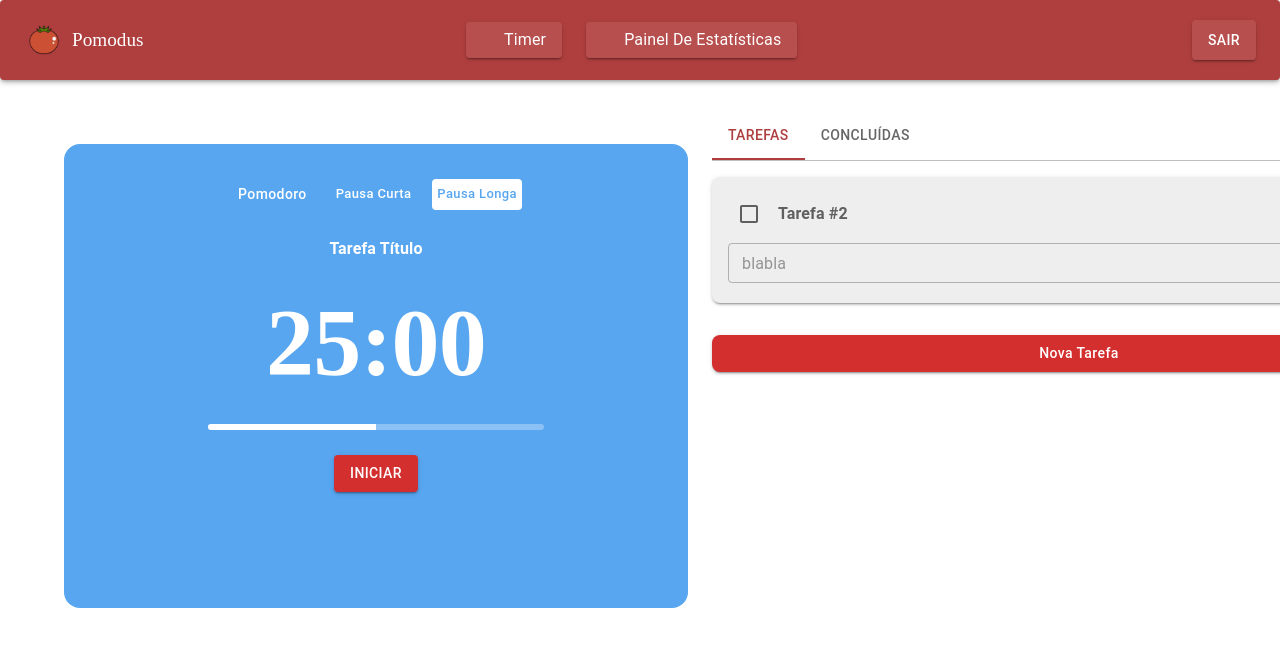
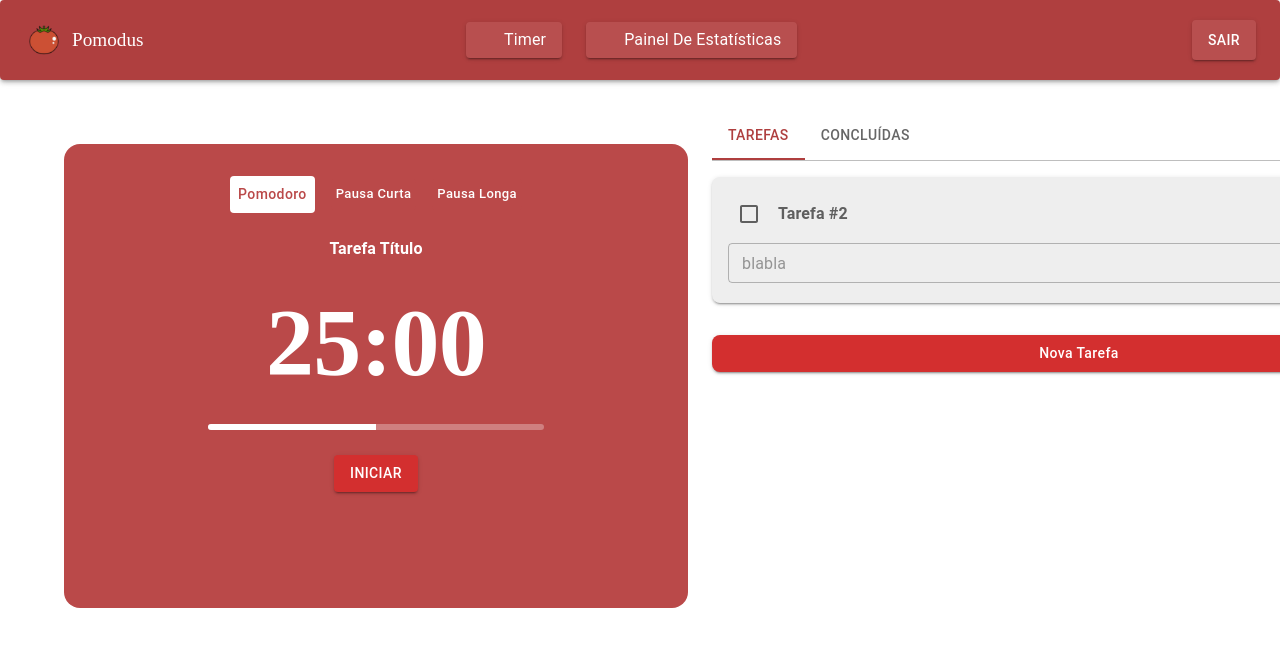
Before and after one commit to juliooujc/POMODUS, a React (Vite) app in the folder frontend/pomodus/: page /pages/home in a window 1280 px wide. Shown: the top 646 px of the page. Built offline with nearby package versions, Linux system fonts and the light colour scheme; some icons are missing.

Commit message:
adicionado: handle botoes do timer

```diff
--- a/frontend/pomodus/src/components/Timer.jsx
+++ b/frontend/pomodus/src/components/Timer.jsx
@@ -11,7 +11,23 @@ const Timer = () => {
         pausaLonga : "#58A6F0"
     };
 
-    const [modo, setModo] = useState('pausaLonga'); //modificar aqui o modo
+    const HandlePomodoro = () => {
+        // adicionar logica pomodoro
+        setModo('pomodoro');
+
+    };
+
+    const handlePausaCurta = () => {
+        // adicionar logica pausa curta
+        setModo('pausaCurta');
+    };
+
+    const handlePausaLonga = () => {
+        // adicionar logica pausa longa
+        setModo('pausaLonga');
+    };
+
+    const [modo, setModo] = useState('pomodoro'); //modificar aqui o modo
 
     return (
         <Box p={2} sx={{
@@ -33,7 +49,7 @@ const Timer = () => {
                 alignItems:'center',
                 gap: 2
             }}>
-                <Button variant="text" selsize="small" ect sx={{
+                <Button variant="text" selsize="small" onClick={HandlePomodoro} sx={{
                     textTransform:'capitalize',
                     color:(modo==='pomodoro')? bgColors[modo]:'white',
                     bgcolor: (modo==='pomodoro')? 'white': bgColors[modo],
@@ -42,7 +58,7 @@ const Timer = () => {
                         color: bgColors[modo]
                     }
                 }}>Pomodoro</Button>
-                <Button variant="text" size="small" sx={{
+                <Button variant="text" size="small" onClick={handlePausaCurta} sx={{
                     textTransform:'capitalize',
                     color:(modo==='pausaCurta')? bgColors[modo]:'white',
                     bgcolor: (modo==='pausaCurta')? 'white': bgColors[modo],
@@ -51,7 +67,7 @@ const Timer = () => {
                         color: bgColors[modo]
                     }
                 }}>Pausa Curta</Button>
-                <Button variant="text" size="small" sx={{
+                <Button variant="text" size="small" onClick={handlePausaLonga} sx={{
                     textTransform:'capitalize',
                     color:(modo==='pausaLonga')? bgColors[modo]:'white',
                     bgcolor: (modo==='pausaLonga')? 'white': bgColors[modo],
--- a/frontend/pomodus/src/pages/NotFound.jsx
+++ b/frontend/pomodus/src/pages/NotFound.jsx
@@ -41,7 +41,7 @@ const NotFound = () => {
                         {/* Logo + Nome */}
                         <Grid size={12}>
                             <Stack direction="row" spacing={1} alignItems="center" justifyContent="center">
-                                <img src="interface/logo.svg" alt="logo" style={{ width: '40px', height: 'auto' }} />
+                                <img src="/interface/logo.svg" alt="logo" style={{ width: '40px', height: 'auto' }} />
                                 <Typography variant="h3" color="black"
                                     sx={{
                                         fontSize: { xs: '1.2rem', md: '1.4rem' },
```
